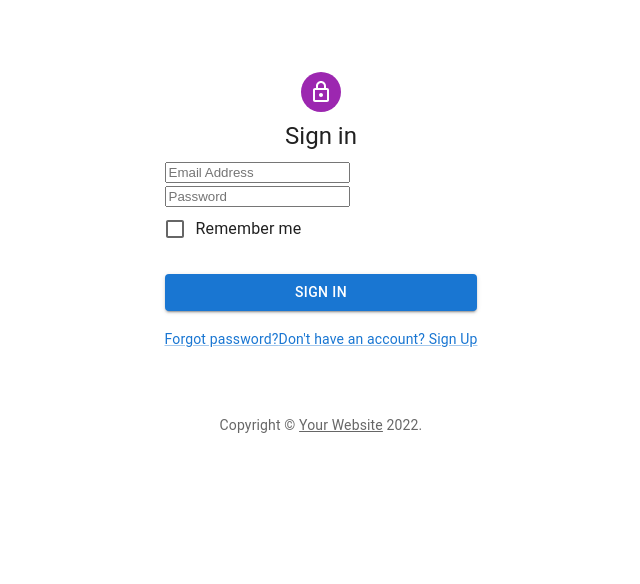
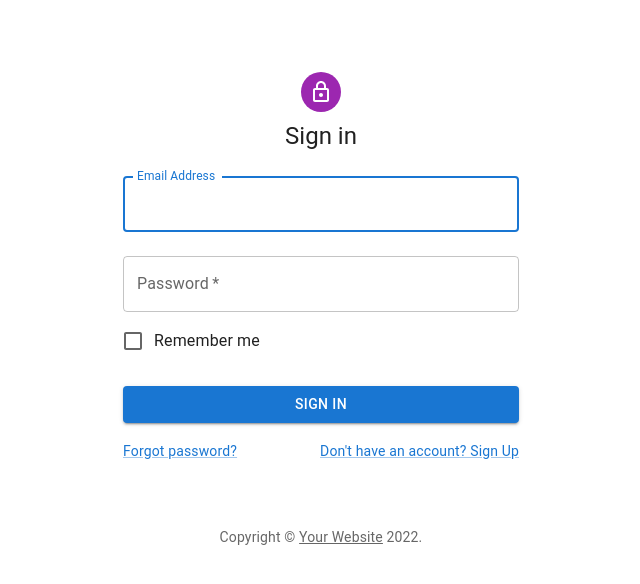
Before and after one commit to LahiruPrasad12/ASSIGNMENT-UI, a React (Create React App) app: page / in a window 1280 px wide. Shown: the top 584 px of the page, without its empty margins (319-959 px from the left). Built offline with nearby package versions, Linux system fonts and the light colour scheme.

Commit message:
resolved errors

```diff
--- a/src/validations/index.js
+++ b/src/validations/index.js
@@ -5,5 +5,5 @@ export const LoginForm = Yup.object().shape({
     password: Yup.string()
         .min(8, 'password must be at least 8 character')
         .max(50, 'Too Long!')
-        .required('required'),
+        .required('Required'),
 });
--- a/src/views/auth/login.jsx
+++ b/src/views/auth/login.jsx
@@ -12,11 +12,8 @@ import LockOutlinedIcon from '@mui/icons-material/LockOutlined';
 import Typography from '@mui/material/Typography';
 import Container from '@mui/material/Container';
 import { createTheme, ThemeProvider } from '@mui/material/styles';
-
-import { LoginForm } from "../../validations";
-import { Field, Form, Formik } from "formik";
-
-
+import { useFormik } from 'formik';
+import {LoginForm} from "../../validations";
 function Copyright(props) {
     return (
         <Typography variant="body2" color="text.secondary" align="center" {...props}>
@@ -33,14 +30,20 @@ function Copyright(props) {
 const theme = createTheme();
 
 export default function SignIn() {
-    const handleSubmit = (event) => {
-        event.preventDefault();
-        const data = new FormData(event.currentTarget);
-        console.log({
-            email: data.get('email'),
-            password: data.get('password'),
+    const login = (data) => {
+
+    };
+
+    const formik = useFormik({
+        initialValues: {
+            email: '',
+            password: '',
+        },
+        validationSchema: LoginForm,
+        onSubmit: (values) => {
+            login(JSON.stringify(values, null, 2));
+        },
     });
-    };
 
     return (
         <ThemeProvider theme={theme}>
@@ -60,48 +63,34 @@ export default function SignIn() {
                     <Typography component="h1" variant="h5">
                         Sign in
                     </Typography>
-                    <Formik
-                        initialValues={{
-                            email: "",
-                            password: "",
-                        }}
-                        validationSchema={LoginForm}
-                        onSubmit={(values) => {
-                            // login(values);
-                            console.log(values)
-                        }}
-                    >
-                        {({ errors, touched }) => (
-                            <Form>
-                                <Box component="form" onSubmit={handleSubmit} noValidate sx={{ mt: 1 }}>
-                                    <div>
-                                        <Field
-                                            type="email"
+                    <Box component="form" onSubmit={formik.handleSubmit} noValidate sx={{ mt: 1 }}>
+                        <TextField
+                            margin="normal"
+                            fullWidth
+                            id="email"
+                            label="Email Address"
                             name="email"
-                                            id="email"
-                                            class="form-control"
-                                            placeholder="Email Address"
+                            autoComplete="email"
+                            autoFocus
+                            value={formik.values.email}
+                            onChange={formik.handleChange}
+                            error={formik.touched.email && Boolean(formik.errors.email)}
+                            helperText={formik.touched.email && formik.errors.email}
                         />
-                                        {errors.email && touched.email ? (
-                                            <p id={"login-error"} className="text-danger">
-                                                {errors.email}
-                                            </p>
-                                        ) : null}
-                                    </div>
-                                    <div>
-                                        <Field
+                        <TextField
+                            margin="normal"
+                            required
+                            fullWidth
+                            name="password"
+                            label="Password"
                             type="password"
-                                            name="password"
                             id="password"
-                                            class="form-control"
-                                            placeholder="Password"
+                            autoComplete="current-password"
+                            value={formik.values.password}
+                            onChange={formik.handleChange}
+                            error={formik.touched.password && Boolean(formik.errors.password)}
+                            helperText={formik.touched.password && formik.errors.password}
                         />
-                                        {errors.password && touched.password ? (
-                                            <p id={"login-error"} className="text-danger">
-                                                {errors.password}
-                                            </p>
-                                        ) : null}
-                                    </div>
                         <FormControlLabel
                             control={<Checkbox value="remember" color="primary" />}
                             label="Remember me"
@@ -127,10 +116,6 @@ export default function SignIn() {
                             </Grid>
                         </Grid>
                     </Box>
-                            </Form>
-                        )}
-                    </Formik>
-
                 </Box>
                 <Copyright sx={{ mt: 8, mb: 4 }} />
             </Container>
```
Lines whose indentation alone changed are shown as unchanged.
